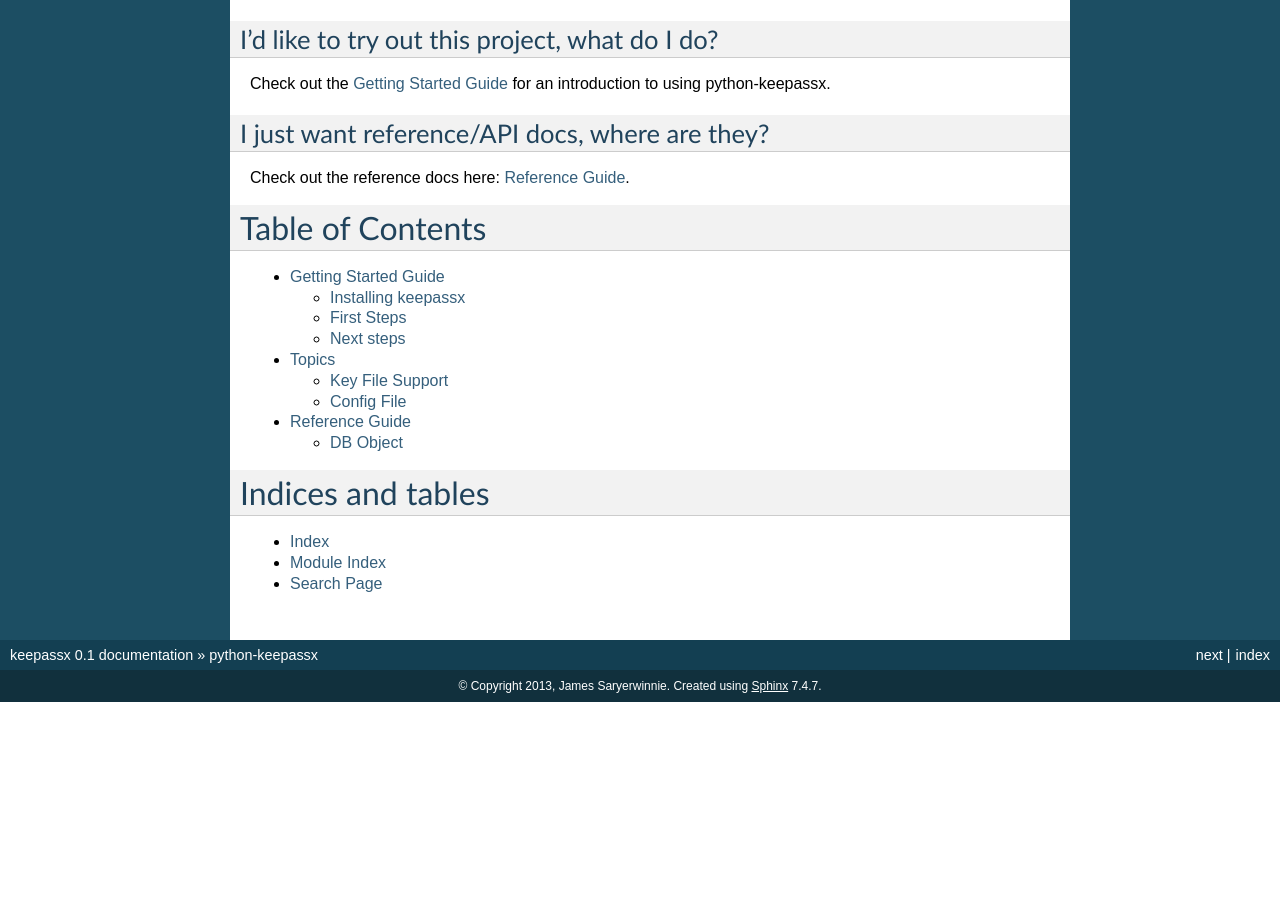
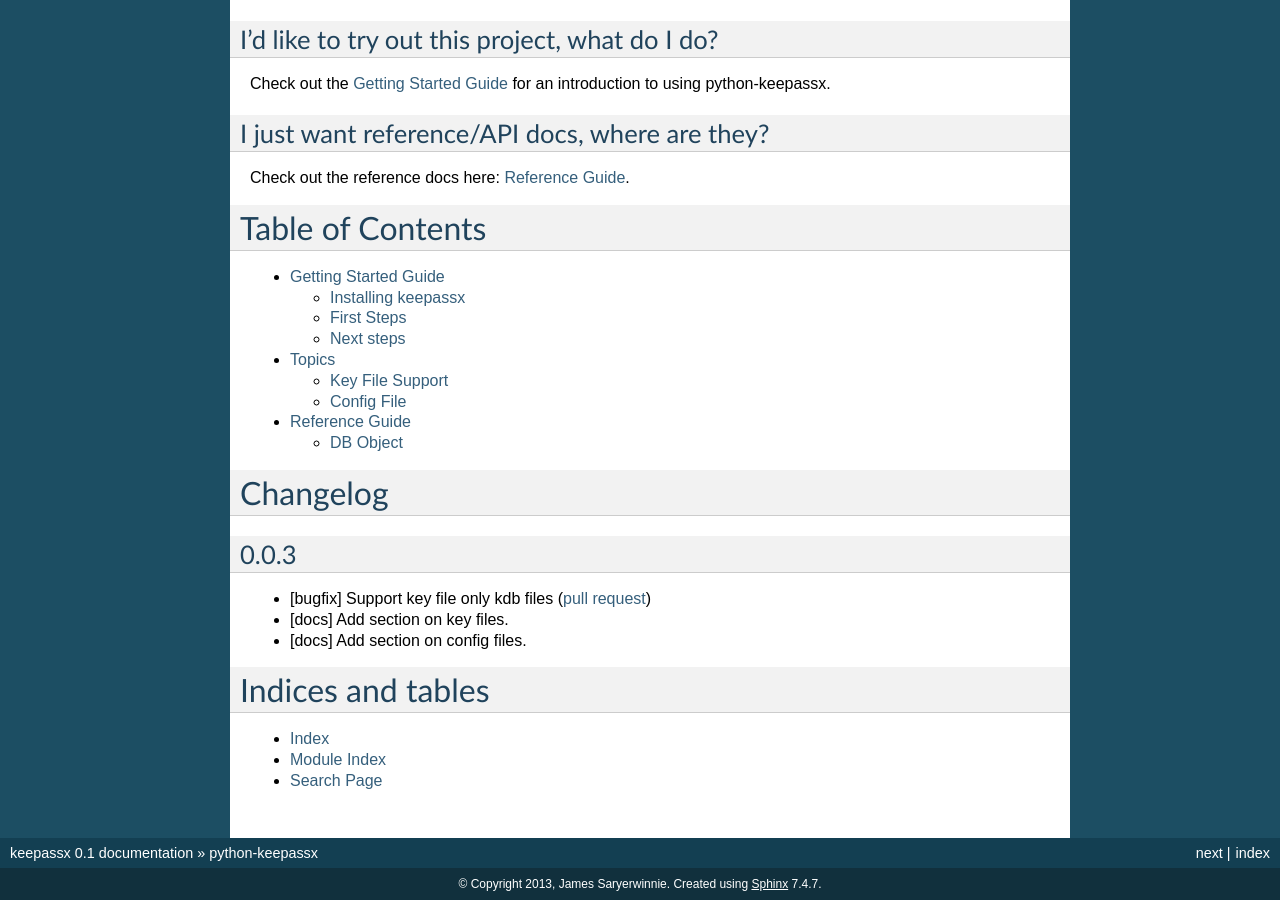
Before and after one commit to jamesls/python-keepassx, a Sphinx documentation site: the page built from docs/index.rst, in a window 1280 px wide and 900 px high, scrolled down 1110 px. Built offline with Sphinx 7.4.7, drawn with Linux system fonts in a browser that asks for light colours; before the commit the page ends 1812 px from its top, so only the background shows below that.

Commit message:
Add simple changelog

```diff
--- a/docs/index.rst
+++ b/docs/index.rst
@@ -96,6 +96,17 @@
    topics
    reference
 
+=========
+Changelog
+=========
+
+0.0.3
+-----
+
+* [bugfix] Support key file only kdb files (`pull request <https://github.com/jamesls/python-keepassx/pull/2>`_)
+* [docs] Add section on key files.
+* [docs] Add section on config files.
+
 
 ==================
 Indices and tables
```
